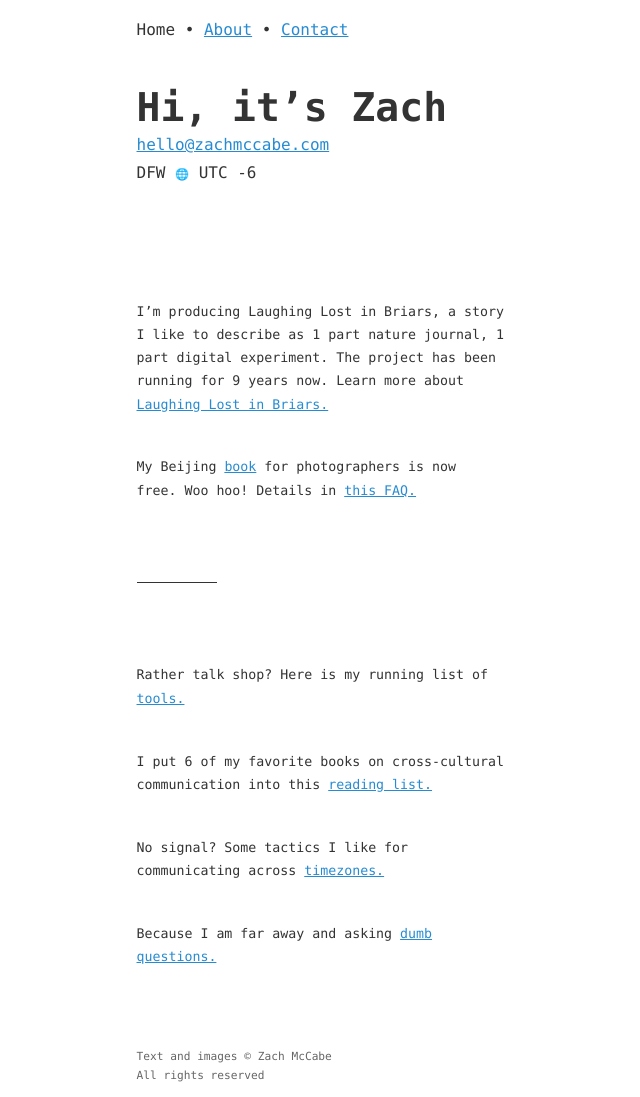
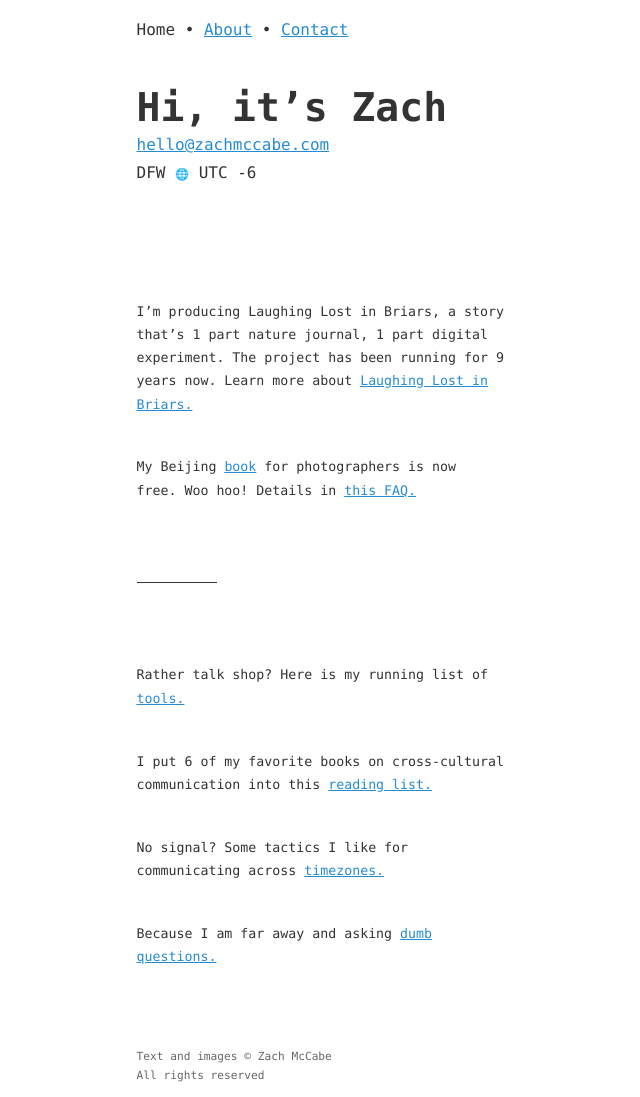
Before and after one commit to zachmccabe/zachmccabe.github.io, a Jekyll site: the page built from index.md, in a window 1280 px wide. Shown: the whole page, without its empty margins (198-838 px from the left). Built offline with Jekyll 4.4.1, drawn with Linux system fonts in a browser that asks for light colours.

Commit message:
Update index.md
Copy tweaks

```diff
--- a/index.md
+++ b/index.md
@@ -15,7 +15,7 @@ Before changing page title "Hi, it’s Zach", change the if statement in kaolian
 <div class="space"></div>
 <div class="scan" markdown="1">
 
-I'm producing Laughing Lost in Briars, a story I like to describe as 1 part nature journal, 1 part digital experiment. The project has been running for 9 years now. Learn more about [Laughing Lost in Briars.]
+I'm producing Laughing Lost in Briars, a story that's 1 part nature journal, 1 part digital experiment. The project has been running for 9 years now. Learn more about [Laughing Lost in Briars.]
 
 My Beijing [book] for photographers is now free. Woo hoo! Details in [this FAQ.]
 
```
